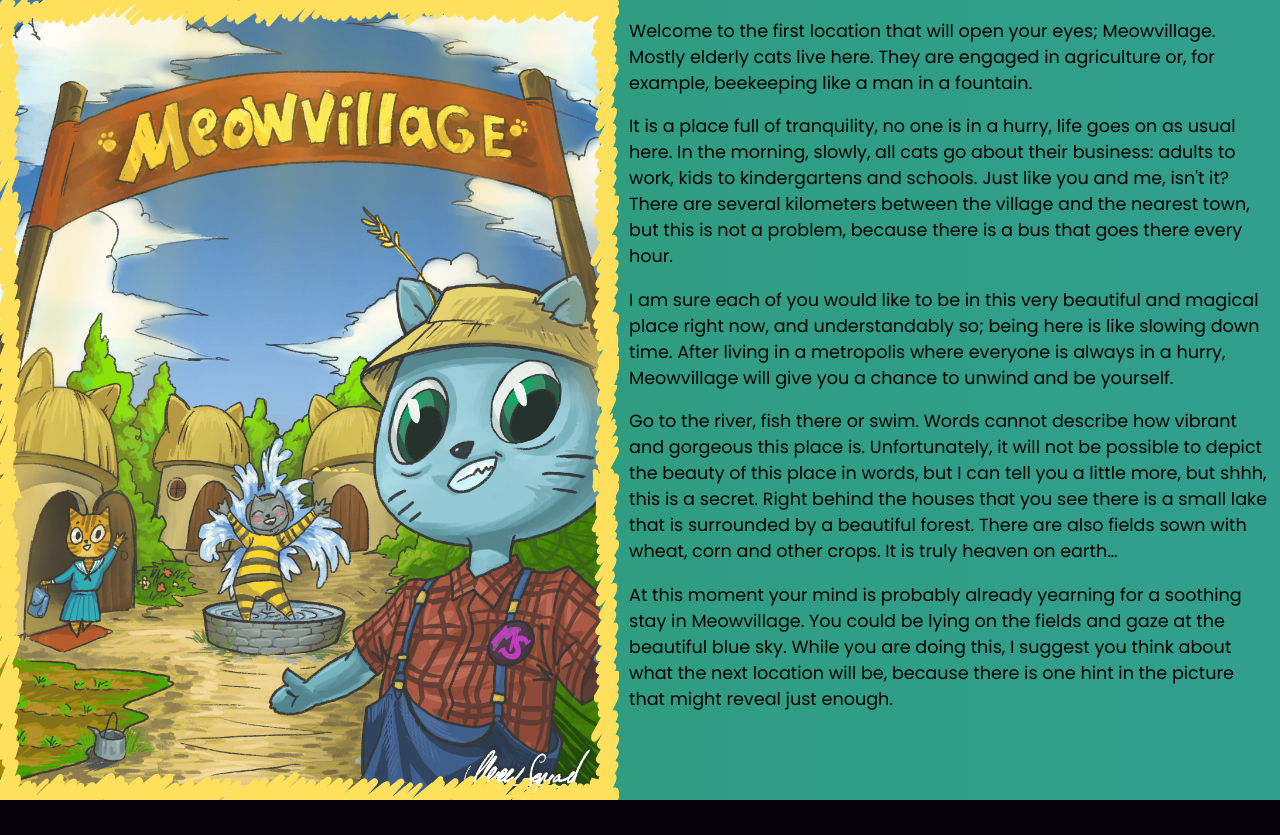
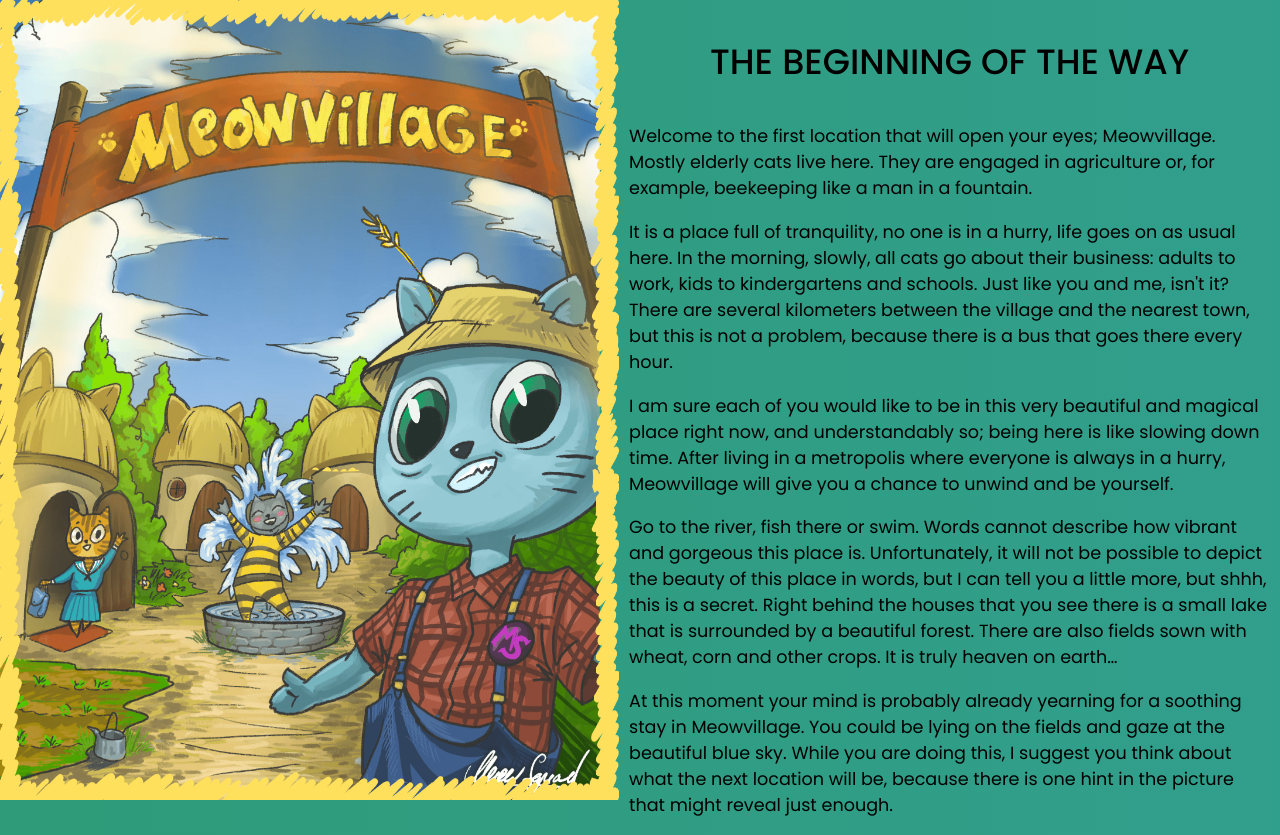
Before and after one commit to tudorale/meowsquad, a Next.js app: page /locations/village in a window 1280 px wide. Before the commit the page ends 800 px from the top, so only its background shows below. Built offline with nearby package versions, Linux system fonts and the light colour scheme.

Commit message:
chapter title

```diff
--- a/pages/locations/village.js
+++ b/pages/locations/village.js
@@ -7,6 +7,8 @@ function village() {
         <img className={styles.image} src="/village-min.png"></img>
 
         <div className={styles.text}>
+            <p className={styles.chapterTitle}>THE BEGINNING OF THE WAY</p>
+
             <p>Welcome to the first location that will open your eyes; Meowvillage. Mostly elderly cats live here. They are engaged in agriculture or, for example, beekeeping like a man in a fountain.</p>
             <p>It is a place full of tranquility, no one is in a hurry, life goes on as usual here. In the morning, slowly, all cats go about their business: adults to work, kids to kindergartens and schools. Just like you and me, isn&apos;t it? There are several kilometers between the village and the nearest town, but this is not a problem, because there is a bus that goes there every hour.</p>
             <p>I am sure each of you would like to be in this very beautiful and magical place right now, and understandably so; being here is like slowing down time. After living in a metropolis where everyone is always in a hurry, Meowvillage will give you a chance to unwind and be yourself.</p>
--- a/styles/Village.module.css
+++ b/styles/Village.module.css
@@ -46,6 +46,12 @@
     margin-left: 10px;
 }
 
+.chapterTitle{
+    font-size: 2.2rem;
+    text-align: center;
+    font-weight: 500;
+}
+
 @media only screen and (max-width: 600px){
     .image {
         width: 100vw;
```
